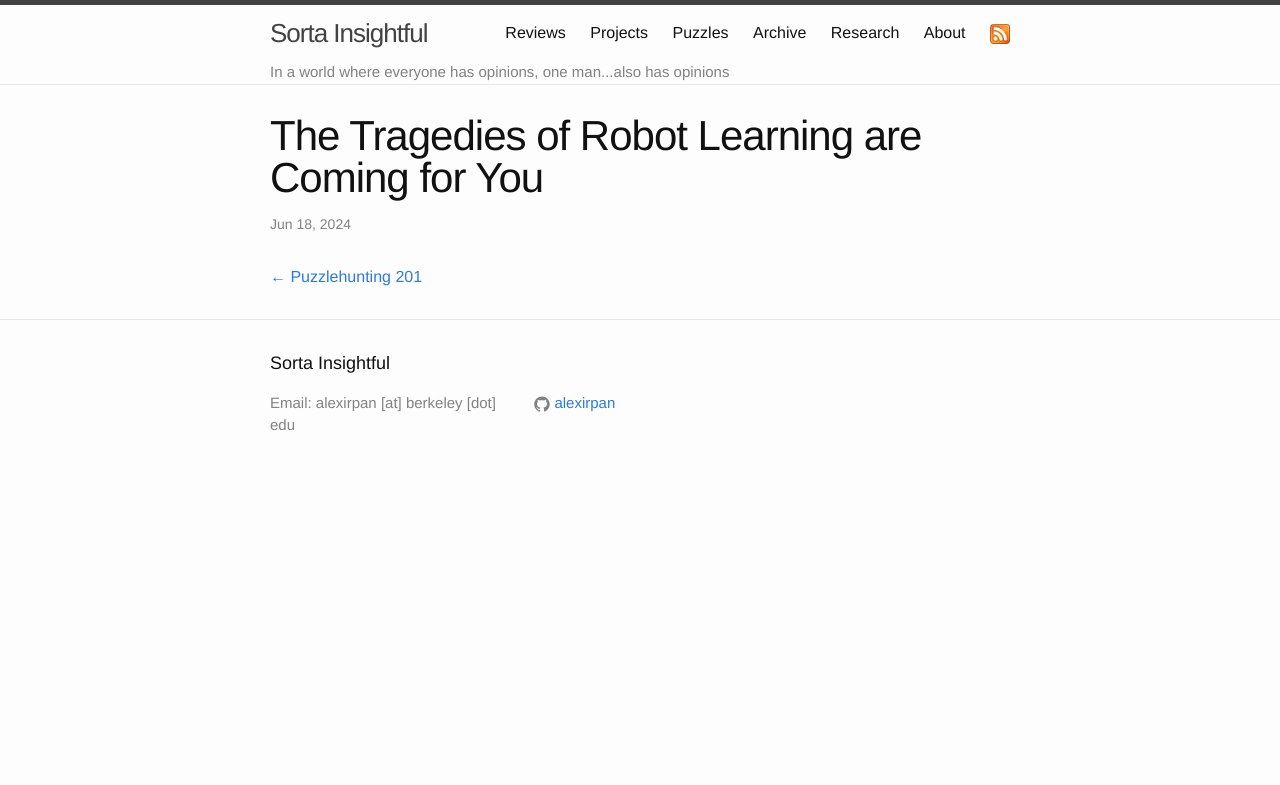
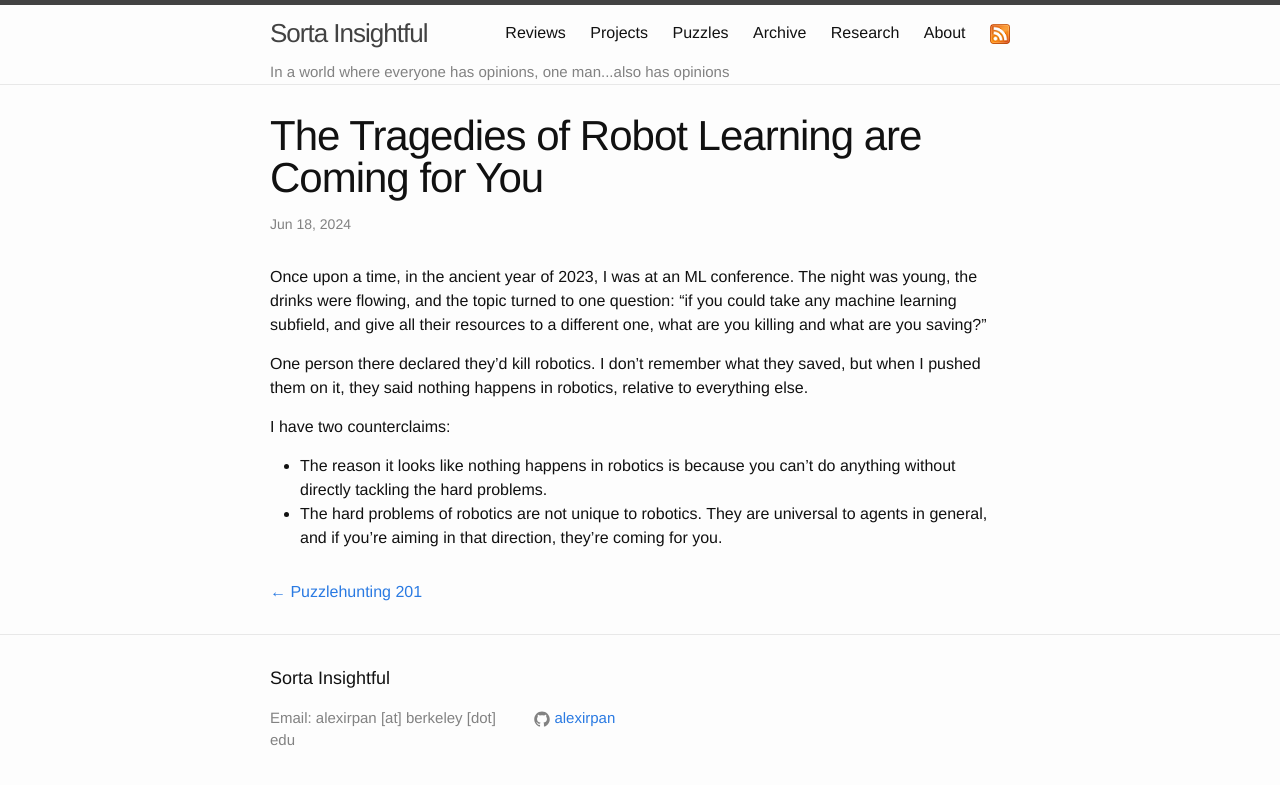
Before and after one commit to alexirpan/alexirpan.github.io, a Jekyll site: the page built from _posts/2024-06-18-tragedies-of-robot-learning.markdown, in a window 1280 px wide. Shown: the top 785 px of the page. Built offline with Jekyll 4.4.1, drawn with Linux system fonts in a browser that asks for light colours; nearby versions of some CDN libraries.

Commit message:
well there's an intro

```diff
--- a/_posts/2024-06-18-tragedies-of-robot-learning.markdown
+++ b/_posts/2024-06-18-tragedies-of-robot-learning.markdown
@@ -3,3 +3,13 @@ layout: post
 title:  "The Tragedies of Robot Learning are Coming for You"
 date:   2024-06-18 22:11:00 -0700
 ---
+
+Once upon a time, in the ancient year of 2023, I was at an ML conference. The night was young, the drinks were flowing, and the topic turned to one question: "if you could take any machine learning subfield, and give all their
+resources to a different one, what are you killing and what are you saving?"
+
+One person there declared they'd kill robotics. I don't remember what they saved, but when I pushed them on it, they said nothing happens in robotics, relative to everything else.
+
+I have two counterclaims:
+
+* The reason it looks like nothing happens in robotics is because you can't do anything without directly tackling the hard problems.
+* The hard problems of robotics are not unique to robotics. They are universal to agents in general, and if you're aiming in that direction, they're coming for you.
```
